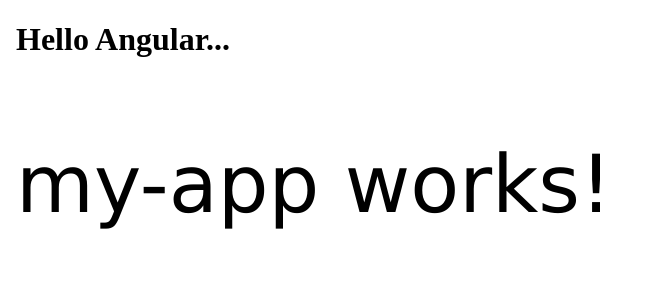
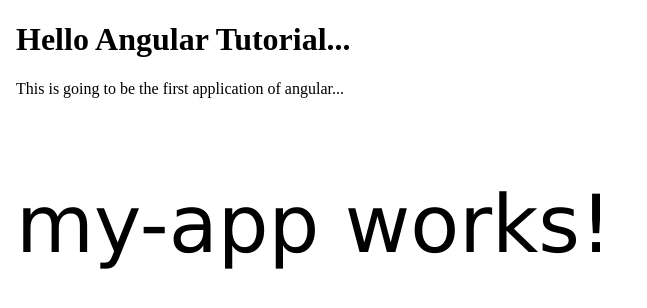
Before and after one commit to hardik8770/my-app, an Angular app: page / in a window 1280 px wide. Shown: the top 308 px of the page, without its empty margins (0-647 px from the left). Built offline with nearby package versions, Linux system fonts and the light colour scheme.

Commit message:
Update app.component.html

```diff
--- a/src/app/app.component.html
+++ b/src/app/app.component.html
@@ -7,7 +7,8 @@
   <title>My First Angular App...</title>
 </head>
 <body>
-  <h1>Hello Angular...</h1>
+  <h1>Hello Angular Tutorial...</h1>
+  <p>This is going to be the first application of angular...</p>
   <app-my-app></app-my-app>
 </body>
 </html>
```
